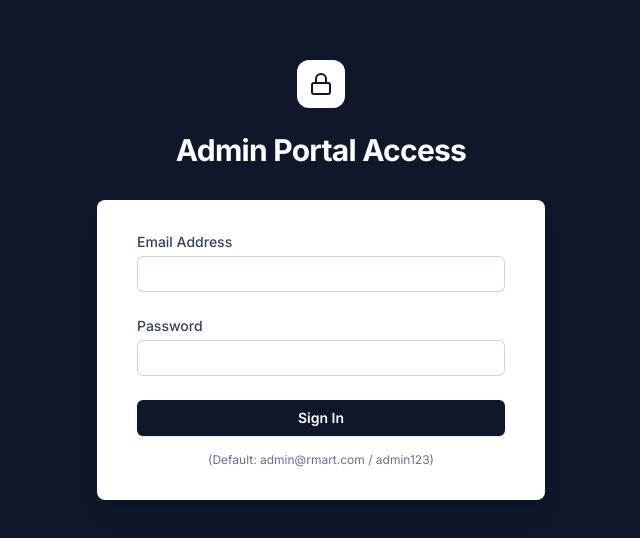
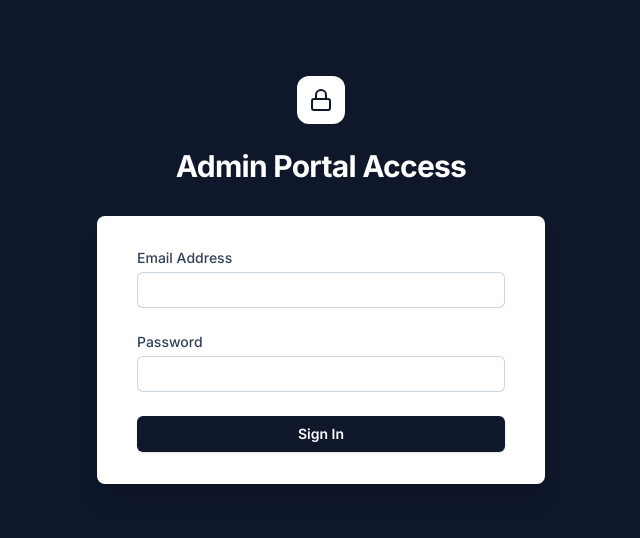
Before and after one commit to Shailendra3722/r-mart, a Next.js app: page /admin/login in a window 1280 px wide. Shown: the part 120-658 px from the top of the page, without its empty margins (319-959 px from the left). Built offline with nearby package versions, Linux system fonts and the light colour scheme; no server answers; the database is empty.

Commit message:
Secure admin login page UI

```diff
--- a/src/app/admin/login/page.tsx
+++ b/src/app/admin/login/page.tsx
@@ -19,7 +19,7 @@ export default function AdminLoginPage() {
         if (success) {
             router.push('/admin'); // Redirect to admin dashboard
         } else {
-            setError('Invalid credentials. Use admin@rmart.com / admin123');
+            setError('Invalid email or password.');
         }
     };
 
@@ -84,9 +84,6 @@ export default function AdminLoginPage() {
                             </button>
                         </div>
                     </form>
-                    <div className="mt-4 text-center text-xs text-slate-500">
-                        (Default: admin@rmart.com / admin123)
-                    </div>
                 </div>
             </div>
         </div>
```
